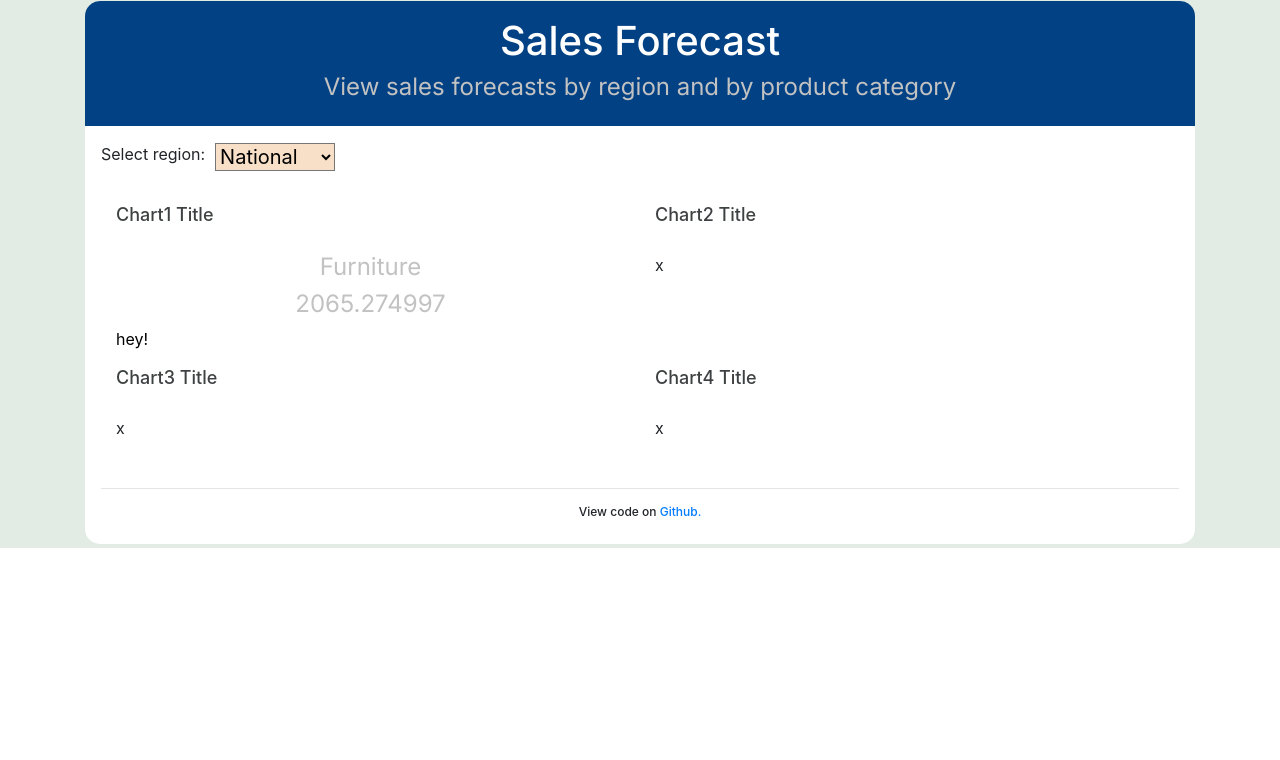
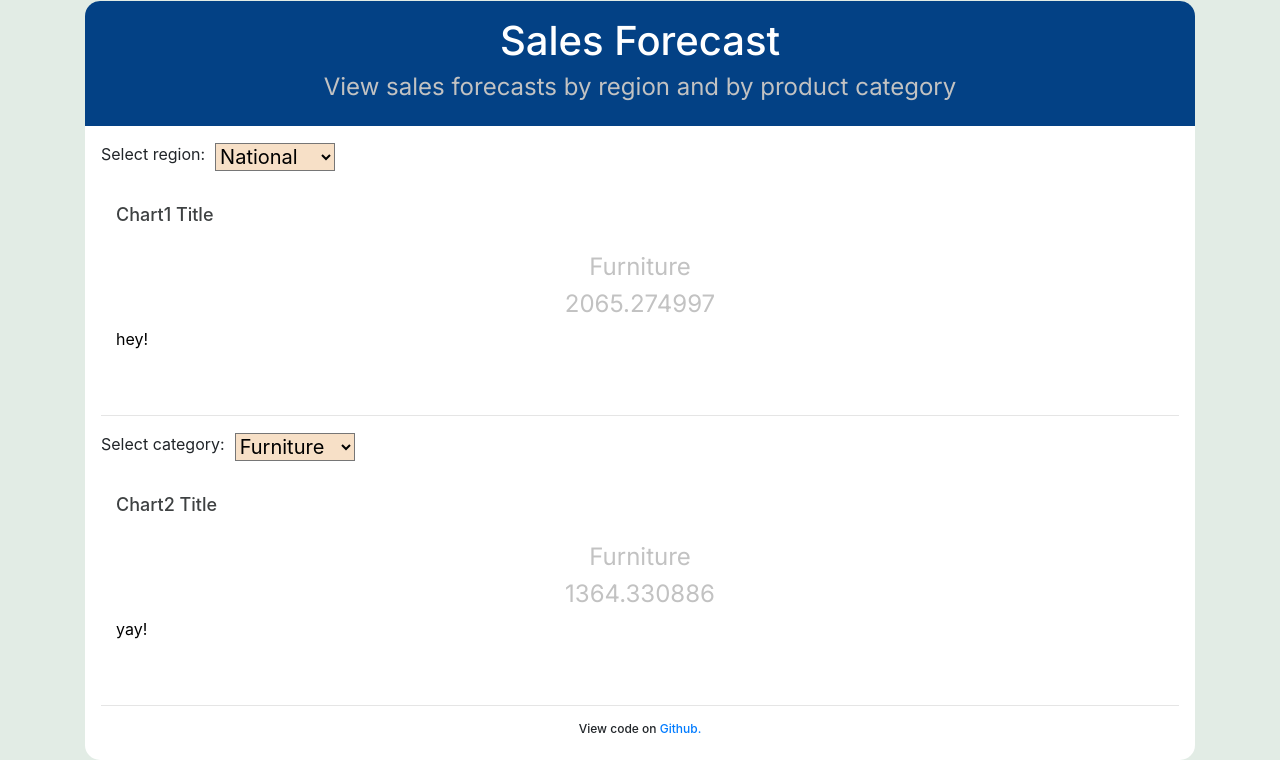
Before and after one commit to KristaJoy/sales-forecast, a Flask app: page / in a window 1280 px wide. Shown: the part 252-1012 px from the top of the page. Before the commit the page ends 800 px from the top, so only its background shows below. Run offline with Flask 2, Linux system fonts and the light colour scheme; data comes from the database, SQL or seed files in the repository; both versions use the stored data as it was after the commit; some libraries are stand-ins or nearby versions; some web fonts are replaced.

Commit message:
update db and api call for category chart

```diff
--- a/SalesApp/app.py
+++ b/SalesApp/app.py
@@ -25,7 +25,7 @@ app.config['SQLALCHEMY_TRACK_MODIFICATIONS'] = False
 db = SQLAlchemy(app)
 
 # import function
-from .forecast import get_region, get_mlregion
+from .forecast import get_region, get_mlregion, get_mlcategory
 
 # create route that renders home page
 @app.route("/")
@@ -55,13 +55,13 @@ def apiml():
 
     return jsonify(get_mlregion(region))
 
-# # Create api route for ml data by CATEGORY
-# @app.route("/api/cat", methods=["GET"])
-# def apimlc():
+# Create api route for ml data by CATEGORY
+@app.route("/api/cat", methods=["GET"])
+def apimlc():
 
-#     region = request.args.get("region", type=str)
+    category = request.args.get("category", type=str)
 
-#     return jsonify(get_mlcategory(region))
+    return jsonify(get_mlcategory(category))
 
 
 if __name__ == "__main__":
--- a/SalesApp/forecast.py
+++ b/SalesApp/forecast.py
@@ -43,3 +43,18 @@ def get_mlregion(region):
 
 
     return mlregion_data
+
+#Return ml data by CATEGORY
+
+def get_mlcategory(category):
+
+    # filtered by category
+    mlcategory = db.engine.execute(text('SELECT date, yhat, category FROM categories WHERE category = :val'), val = category)
+
+    mlcat_data = []
+    for c in mlcategory:
+        mlcatdict = {'date':c[0],'yhat':c[1],'category':c[2]}
+        mlcat_data.append(mlcatdict)
+
+
+    return mlcat_data
--- a/SalesApp/static/app.js
+++ b/SalesApp/static/app.js
@@ -1,3 +1,5 @@
+// Part 1—Sales Forecast by Region
+
 ////// Create DROP DOWN MENU ///////////
 const regions = ["National", "West", "Central", "South", "East"];
 
@@ -14,8 +16,7 @@ regions.forEach((id) => {
 /// national data here to display on page load
 let selectedOption = regions[0];
 
-/// Raw Sales Data API Call
-
+/// Raw Sales Data and Forecasted Data API Calls
 const url = `/api/data?region=${selectedOption}`;
 const url_mlregion = `/api/region?region=${selectedOption}`;
 
@@ -43,10 +44,11 @@ d3.selectAll("#selectRegion").on("change", optionChanged);
 // Function for change event
 
 function optionChanged() {
+  // Get value of the drop down menu
   const dropdownMenuChoice = d3.selectAll("#selectRegion").node();
-  // Assign the dropdown menu option to a variable
   const selectedOption = dropdownMenuChoice.value;
 
+  /// Raw Sales Data and Forecasted Data API Calls
   const url = `/api/data?region=${selectedOption}`;
   const url_mlregion = `/api/region?region=${selectedOption}`;
 
@@ -66,3 +68,70 @@ function optionChanged() {
     });
   });
 }
+
+
+
+
+////////////////////////////////////////////
+// Part 2—Product Forecast by Category
+
+////// Create DROP DOWN MENU
+const cat_list = ["Furniture", "Office Supplies", "Technology"];
+
+// Select the drop down menu
+const dropdownMenuCat = d3.select("#selectCategory");
+
+// assign all the id's to the menu options
+cat_list.forEach((id) => {
+  const selCategory = dropdownMenuCat.append("option");
+  selCategory.text(id);
+});
+
+//////// INIT /////////////
+/// Furniture category here to display on page load
+let selectOption = cat_list[0];
+
+/// Forecasted Categories API Call
+const urlcat = `/api/cat?category=${selectOption}`;
+
+d3.json(urlcat).then(function (data_cat) {
+
+    console.log(data_cat);
+
+    /// This block is just test code to see it's working that can be erased
+    const testrow = d3.select("#chart2");
+    testrow.html("");
+    testrow.append("h2").text(data_cat[0]["category"]);
+    testrow.append("h2").text(data_cat[0]["yhat"]);
+    testrow.append("p").text("yay!");
+
+});
+
+/////// ON CHANGE //////////
+
+// Select the drop down menu
+d3.selectAll("#selectCategory").on("change", optionChangedCat);
+
+// Function for change event
+
+function optionChangedCat() {
+  // Get value of the drop down menu
+  const dropdownMenuChoice = d3.selectAll("#selectCategory").node();
+  const selectOption = dropdownMenuChoice.value;
+
+  /// Forecasted Categories API Call
+  const urlcat = `/api/cat?category=${selectOption}`;
+
+  d3.json(urlcat).then(function (data_cat) {
+
+    console.log(data_cat);
+
+    /// This block is just test code to see it's working that can be erased
+    const testrow = d3.select("#chart2");
+    testrow.html("");
+    testrow.append("h2").text(data_cat[0]["category"]);
+    testrow.append("h2").text(data_cat[0]["yhat"]);
+    testrow.append("p").text("changed!");
+
+  });
+}
--- a/SalesApp/templates/index.html
+++ b/SalesApp/templates/index.html
@@ -53,6 +53,7 @@
       <h2>View sales forecasts by region and by product category</h2>
     </div>
 
+    <!-- Chart1 and Dropdown by Region -->
     <div class="container-xl">
       <label>Select region:</label>
       <div class="dropdown">
@@ -65,36 +66,37 @@
         <div class="col">
           <h3>Chart1 Title</h3>
         </div>
+      </div>
+      <div class="row">
+        <div class="col chart" id="chart1">
+          x
+        </div>
+      </div>
+    </div>
+
+    <!-- Chart2 and Dropdown by Category -->
+    <div class="container-xl">
+      <hr>
+      <label>Select category:</label>
+      <div class="dropdown">
+        <select id="selectCategory"></select>
+      </div>
+    </div>
+
+    <div class="container-xl">
+      <div class="row">
         <div class="col">
           <h3>Chart2 Title</h3>
         </div>
       </div>
       <div class="row">
-        <div class="col chart" id="chart1">
-          x
-        </div>
         <div class="col chart" id="chart2">
-          x
-        </div>
-      </div>
-      <div class="row">
-        <div class="col">
-          <h3>Chart3 Title</h3>
-        </div>
-        <div class="col">
-          <h3>Chart4 Title</h3>
-        </div>
-      </div>
-      <div class="row">
-        <div class="col chart" id="chart3">
-          x
-        </div>
-        <div class="col chart" id="chart4">
           x
         </div>
       </div>
     </div>
 
+    <!-- Footer -->
     <div class="container-xl footer">
       <hr>
       <h6>View code on <a href="https://github.com/KristaJoy/sales-forecast">Github.</a>  </h6>
```
Also changed, not shown: SalesApp/salesdb.sqlite.
